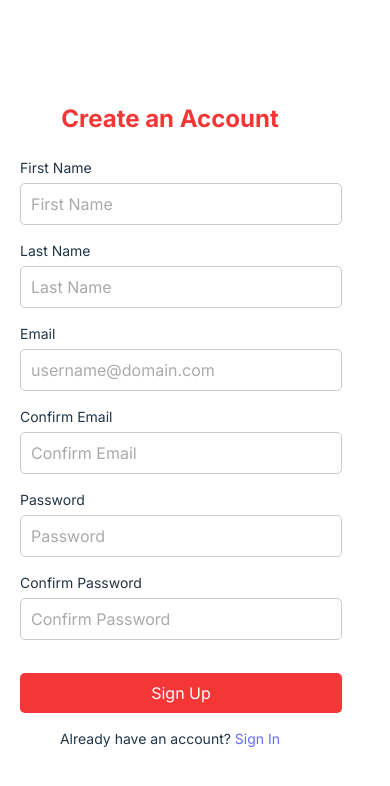
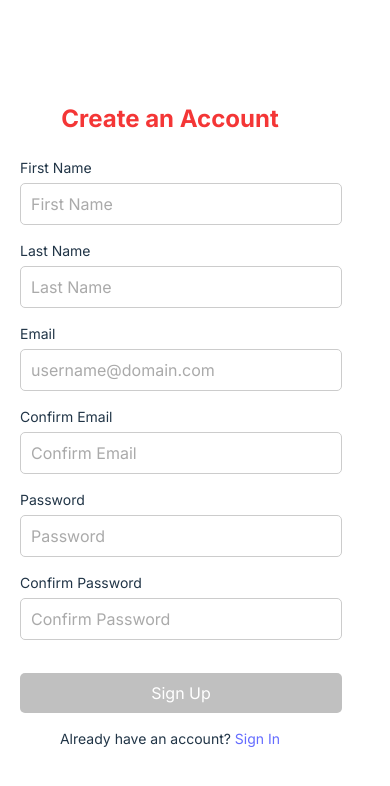
Before and after one commit to SH-Codes/pinit, a React (Vite) app: page /signup in a window 390 px wide. Shown: the top 786 px of the page. Built offline with nearby package versions, Linux system fonts and the light colour scheme.

Commit message:
signup button responsivness fixed

```diff
--- a/src/PinitAppStyle.css
+++ b/src/PinitAppStyle.css
@@ -64,6 +64,29 @@ margin-bottom: 60px;
   padding: 10px;
   font-size: 16px;
   border-radius: 5px;
+  cursor: pointer;
+}
+
+.signup-button {
+  width: 322px;
+  margin-top: 18px;
+  border: none;
+  padding: 10px;
+  font-size: 16px;
+  border-radius: 5px;
+  cursor: pointer;
+  transition: background-color 0.3s, color 0.3s;
+}
+
+.signup-button.inactive {
+  background-color: #c0c0c0;
+  color: #ffffff;
+  cursor: not-allowed;
+}
+
+.signup-button.active {
+  background-color: #F43636;
+  color: #ffffff;
   cursor: pointer;
 }
 
--- a/src/SignupForm.jsx
+++ b/src/SignupForm.jsx
@@ -84,7 +84,6 @@ const SignupForm = () => {
 
   const handleSubmit = async (e) => {
     e.preventDefault();
-
     // Validate all fields again on submission
     const newErrors = {};
     Object.keys(formData).forEach((key) => {
@@ -97,9 +96,9 @@ const SignupForm = () => {
       return;
     }
 
-    setIsSubmitting(true); // Start submission
+    setIsSubmitting(true); // Start submission -- http://pinit-env.eba-ji4henu9.eu-north-1.elasticbeanstalk.com/signup --
     try {
-      const response = await fetch("http://pinit-env.eba-ji4henu9.eu-north-1.elasticbeanstalk.com", {
+      const response = await fetch("http://pinit-env.eba-ji4henu9.eu-north-1.elasticbeanstalk.com/signup", {
         method: "POST",
         headers: {
           "Content-Type": "application/json",
@@ -128,6 +127,7 @@ const SignupForm = () => {
         password: "",
         confirmPassword: "",
       });
+      setErrors({});
     } catch (error) {
       setErrors({ form: "An unexpected error occurred. Please try again later." });
     } finally {
@@ -135,16 +135,15 @@ const SignupForm = () => {
     }
   };
 
-  const isFormValid =
-    Object.keys(errors).length === 0 &&
-    formData.firstName &&
-    formData.lastName &&
-    formData.email &&
-    formData.confirmEmail &&
-    formData.password &&
-    formData.confirmPassword &&
-    formData.email === formData.confirmEmail &&
-    formData.password === formData.confirmPassword;
+  const isFormValid = (() => {
+    const hasNoErrors = Object.values(errors).every((error) => !error); // No errors
+    const allFieldsFilled = Object.values(formData).every((value) => value.trim() !== ""); // No empty fields
+    const emailsMatch = formData.email === formData.confirmEmail; // Email fields match
+    const passwordsMatch = formData.password === formData.confirmPassword; // Password fields match
+
+    return hasNoErrors && allFieldsFilled && emailsMatch && passwordsMatch;
+  })();
+
 
   return (
     <div className="container">
@@ -228,7 +227,11 @@ const SignupForm = () => {
         />
         {errors.confirmPassword && <p className="error">{errors.confirmPassword}</p>}
 
-        <button type="submit" className="button" disabled={!isFormValid || isSubmitting}>
+        <button
+        type="submit"
+        className={`signup-button ${isFormValid ? "active" : "inactive"}`}
+        disabled={!isFormValid || isSubmitting}
+        >
           {isSubmitting ? <span className="spinner"></span> : "Sign Up"}
         </button>
         {errors.form && <p className="error">{errors.form}</p>}
```
